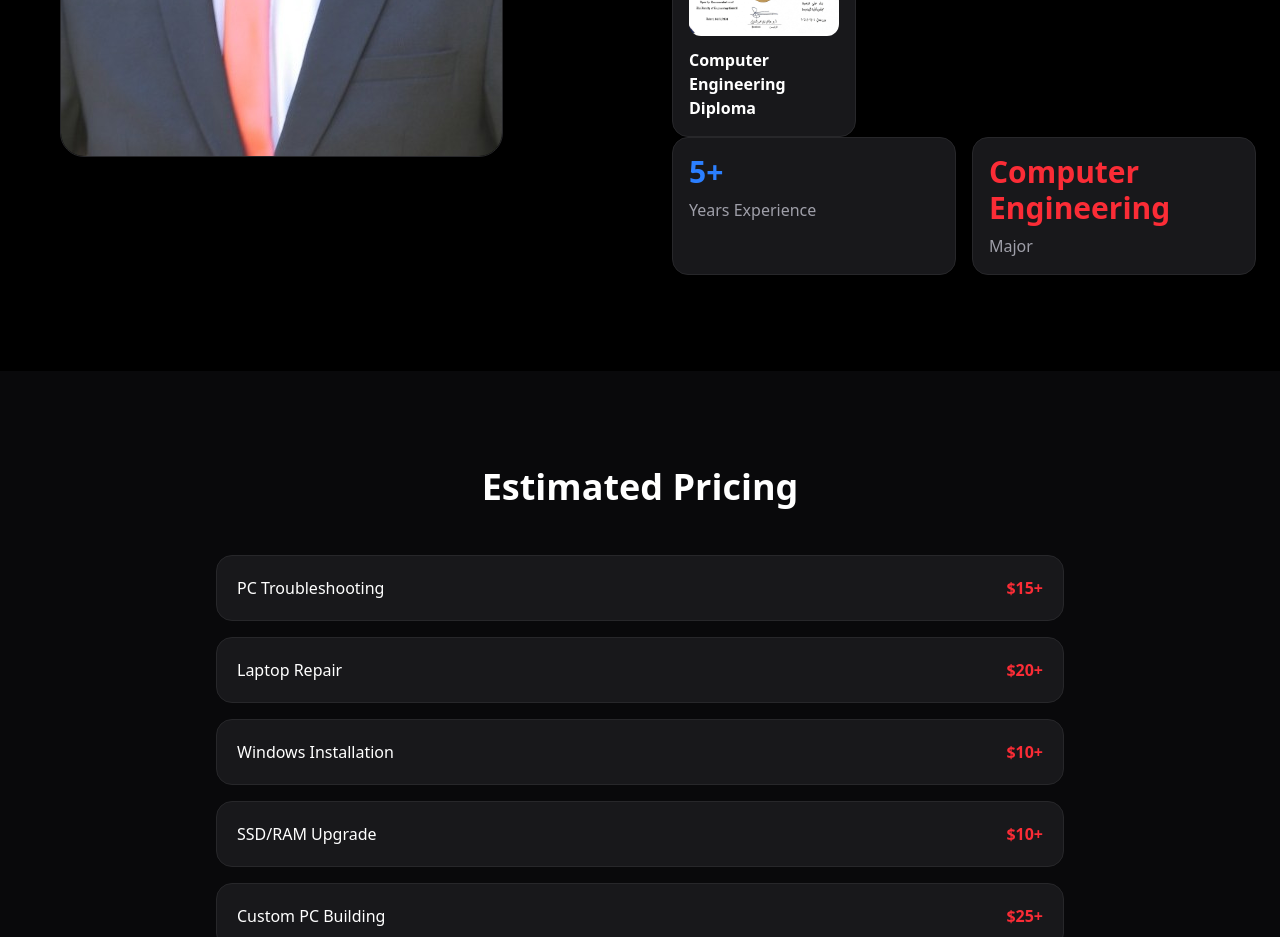
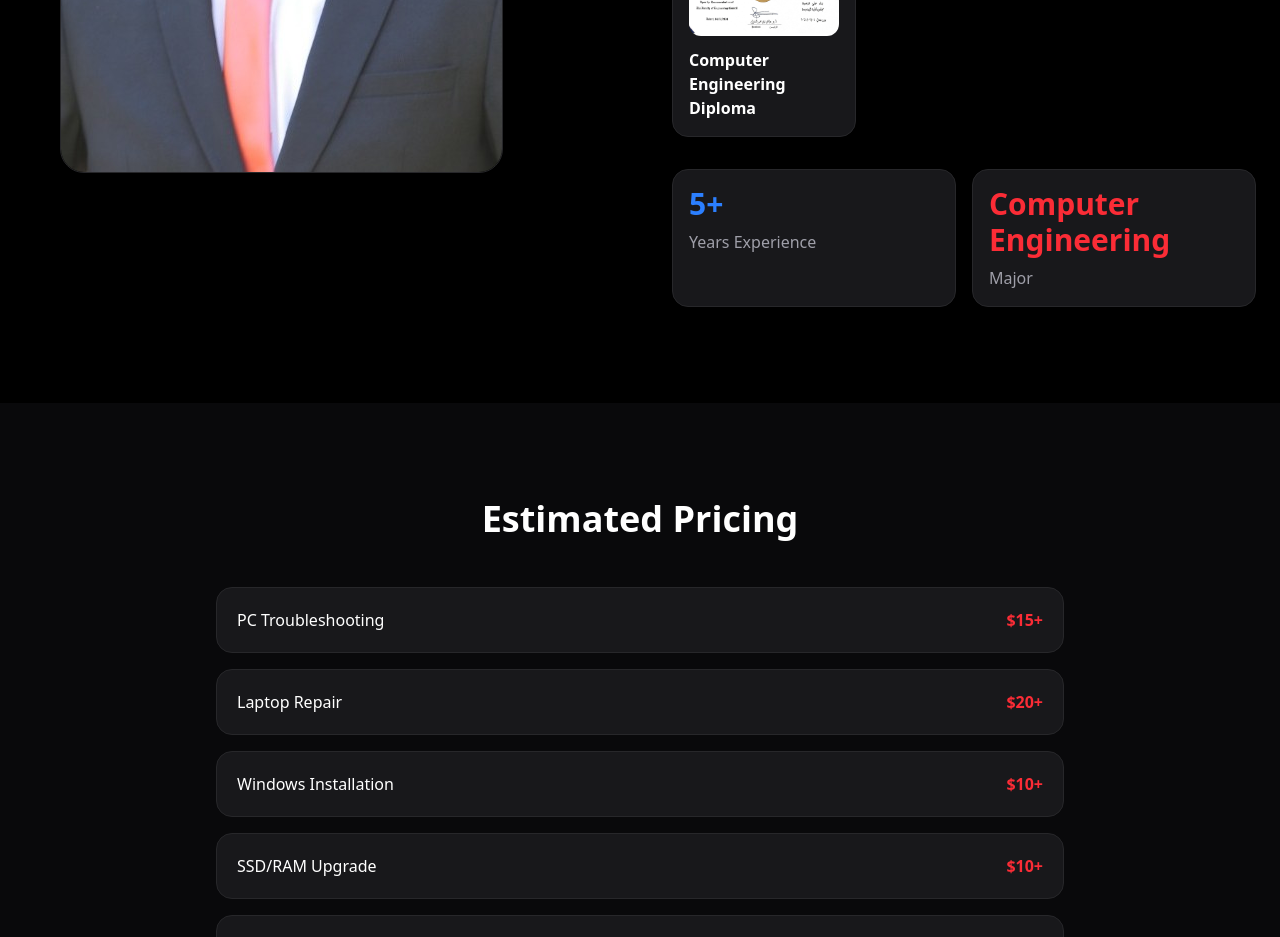
Before and after one commit to OmarBatakji/pcm-maintenance, a Next.js app: page / in a window 1280 px wide. Shown: the part 2620-3557 px from the top of the page. Built offline with nearby package versions, Linux system fonts and the light colour scheme.

Commit message:
Added more margin on top of Years of Experience

```diff
--- a/app/components/About.tsx
+++ b/app/components/About.tsx
@@ -64,7 +64,7 @@
 
             </div>
           </div>
-          <div className="grid grid-cols-2 gap-4">
+          <div className="grid grid-cols-2 gap-4 mt-8">
             <div className="bg-zinc-900 border border-zinc-800 rounded-2xl p-4">
               <h3 className="text-3xl font-bold text-blue-500">
                 5+
```
